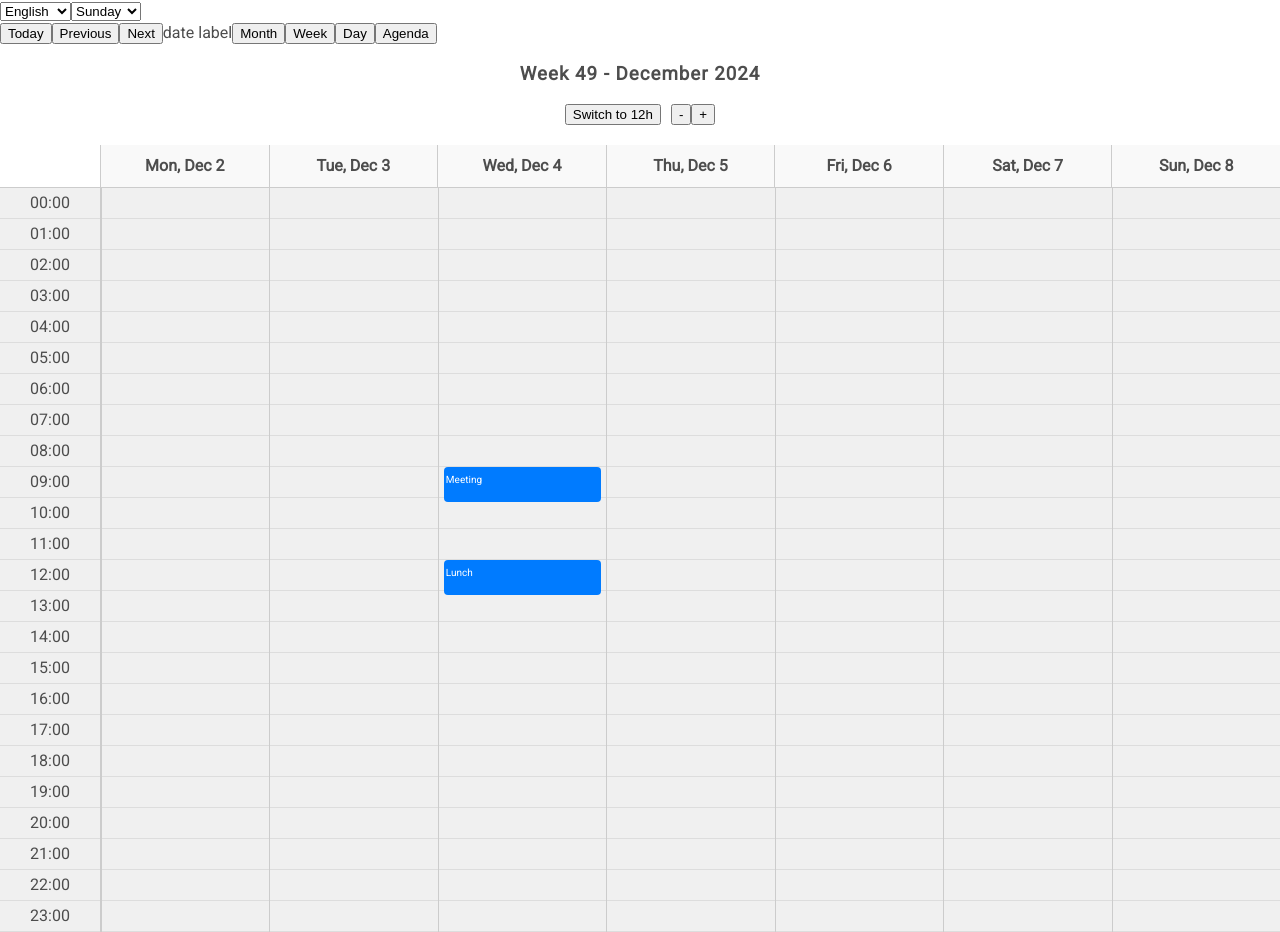
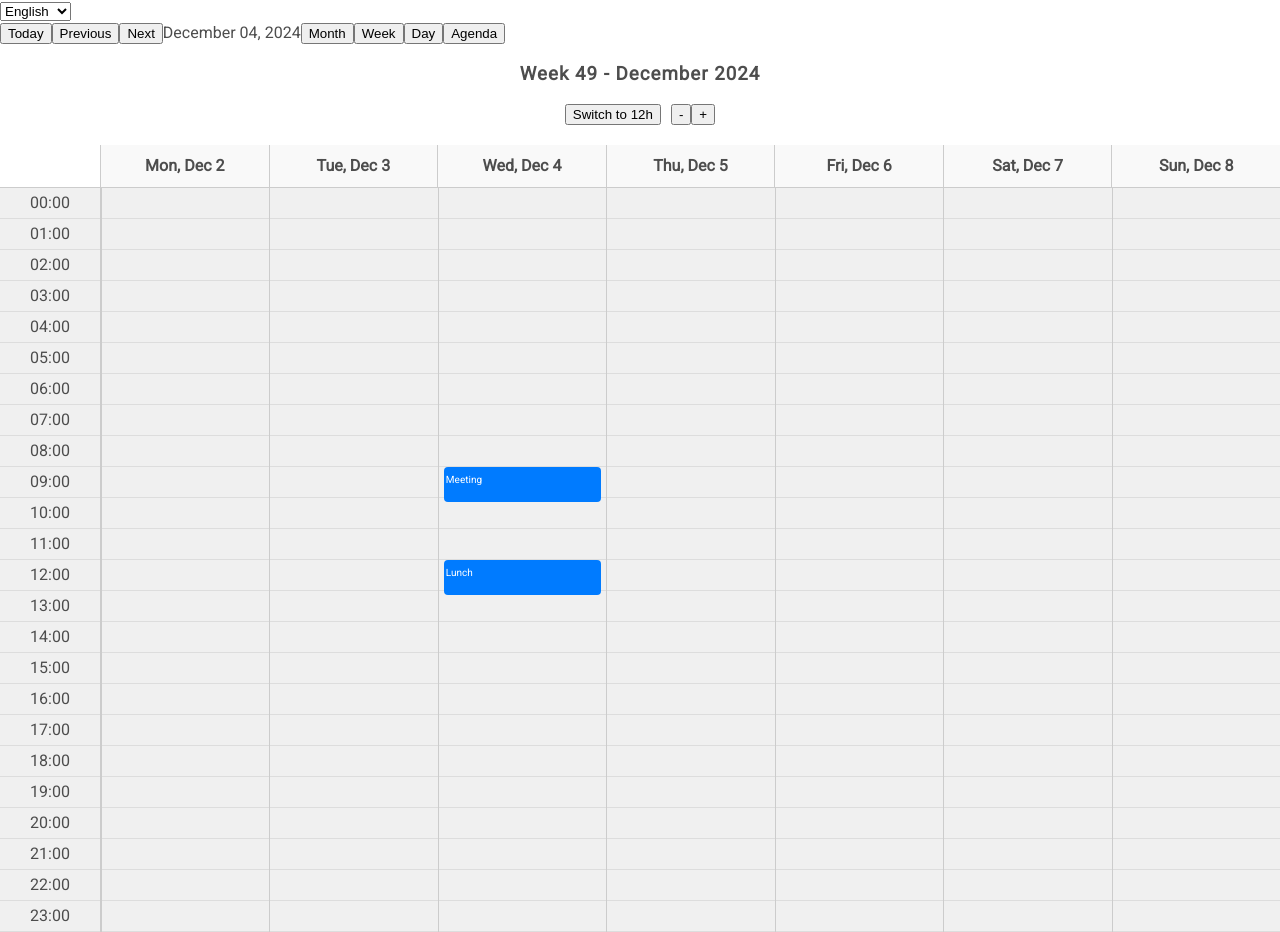
Before and after one commit to Eng-FerasAhmad/razor-calendar, a React (Vite) app: page / in a window 1280 px wide. Built offline with nearby package versions, Linux system fonts and the light colour scheme.

Commit message:
move toolbar to stand alone component

```diff
--- a/src/components/app/App.tsx
+++ b/src/components/app/App.tsx
@@ -1,13 +1,76 @@
-import { ReactElement } from 'react';
+import { DateTime } from 'luxon';
+import { ReactElement, useState } from 'react';
+
+import { RazorCalendar } from 'calendar/index';
 import { AppContainer } from 'components/app/styles';
+import Toolbar from 'components/toolbar/Toolbar';
 import { GlobalStyle } from 'style/global';
-import Toolbar from 'toolbar/Toolbar';
+import { ViewType } from 'types/calendar';
+import { navigate, NavigateAction } from 'utils/constants';
 
 export default function App(): ReactElement {
+    const events = [
+        {
+            id: '1',
+            title: 'Meeting',
+            start: '2024-12-04T09:00',
+            end: '2024-12-04T10:00',
+        },
+        {
+            id: '2',
+            title: 'Lunch',
+            start: '2024-12-04T12:00',
+            end: '2024-12-04T13:00',
+        },
+    ];
+
+    // State for Toolbar and Calendar
+    const [currentView, setCurrentView] = useState<ViewType>('week');
+    const [currentLang, setCurrentLang] = useState<string>('en');
+    const [currentDate, setCurrentDate] = useState<DateTime>(DateTime.now);
+
+    // Handlers
+    const handleViewChange = (view: ViewType): void => {
+        setCurrentView(view);
+    };
+
+    const handleLanguageChange = (language: string): void => {
+        setCurrentLang(language);
+    };
+
+    const handleNavigate = (
+        action: NavigateAction,
+        newDate?: DateTime
+    ): void => {
+        const updatedDate = navigate(
+            currentView,
+            currentDate,
+            action,
+            newDate || DateTime.now()
+        );
+        setCurrentDate(updatedDate);
+    };
+
     return (
         <AppContainer data-testid="app">
             <GlobalStyle />
-            <Toolbar />
+            {/* Pass handlers and state to Toolbar */}
+            <Toolbar
+                currentView={currentView}
+                onViewChange={handleViewChange}
+                currentLang={currentLang}
+                onLanguageChange={handleLanguageChange}
+                currentDate={currentDate}
+                onNavigate={handleNavigate}
+            />
+
+            {/* Pass updated values to RazorCalendar */}
+            <RazorCalendar
+                events={events}
+                view={currentView}
+                language={currentLang}
+                selectedDate={currentDate}
+            />
         </AppContainer>
     );
 }
--- a/src/components/calendar/toolbar/Toolbar.tsx
+++ /dev/null
@@ -1,127 +0,0 @@
-import { DateTime } from 'luxon';
-import { ChangeEvent, ReactElement, useState } from 'react';
-
-import { RazorCalendar } from 'calendar/index';
-import { ViewType } from 'types/calendar';
-import { navigate, NavigateAction } from 'utils/constants';
-
-export default function Toolbar(): ReactElement {
-    const events = [
-        {
-            id: '1',
-            title: 'Meeting',
-            start: '2024-12-04T09:00',
-            end: '2024-12-04T10:00',
-        },
-        {
-            id: '2',
-            title: 'Lunch',
-            start: '2024-12-04T12:00',
-            end: '2024-12-04T13:00',
-        },
-    ];
-    const [currentView, setCurrentView] = useState<ViewType>('week');
-    const [currentLang, setCurrentLang] = useState<string>('en');
-    const [currentDate, setCurrentDate] = useState<DateTime>(DateTime.now);
-
-    const handleViewChange = (view: ViewType): void => {
-        console.log(view);
-        setCurrentView(view);
-    };
-
-    const handleLanguageChange = (): void => {
-        setCurrentLang('en');
-    };
-
-    // Views and labels
-    const label = 'date label'; // date.toFormat('MMMM yyyy');
-    const views: ViewType[] = ['month', 'week', 'day', 'agenda'];
-
-    // Localized messages
-    const messages: Record<string, string> = {
-        today: 'Today',
-        previous: 'Previous',
-        next: 'Next',
-        month: 'Month',
-        week: 'Week',
-        day: 'Day',
-        agenda: 'Agenda',
-    };
-
-    const handleNavigate = (
-        action: NavigateAction,
-        newDate?: DateTime
-    ): void => {
-        const updatedDate = navigate(
-            currentView,
-            currentDate,
-            action,
-            newDate || DateTime.now()
-        );
-        setCurrentDate(updatedDate);
-    };
-
-    const handleFirstDayChange = (
-        event: ChangeEvent<HTMLSelectElement>
-    ): void => {
-        const selectedFirstDay = Number(event.target.value);
-        console.log('selectedFirstDay', selectedFirstDay);
-    };
-
-    const renderViewNames = () => {
-        return views.map((name) => (
-            <button
-                key={name}
-                type="button"
-                onClick={() => handleViewChange(name)}
-                className={'rbc-active'}
-            >
-                {messages[name]}
-            </button>
-        ));
-    };
-
-    return (
-        <div className="rbc-toolbar">
-            <div className="rbc-toolbar-controls">
-                {/* Language Selector */}
-                <select value={'en'} onChange={handleLanguageChange}>
-                    <option value="en">English</option>
-                    <option value="de">Deutsch</option>
-                </select>
-
-                {/* First Day of Week Selector */}
-                <select value={0} onChange={handleFirstDayChange}>
-                    <option value={0}>{'Sunday'}</option>
-                    <option value={1}>{'Monday'}</option>
-                </select>
-            </div>
-
-            {/* Navigation Buttons */}
-            <span className="rbc-btn-group">
-                <button type="button" onClick={() => handleNavigate('TODAY')}>
-                    {messages.today}
-                </button>
-                <button type="button" onClick={() => handleNavigate('PREV')}>
-                    {messages.previous}
-                </button>
-                <button type="button" onClick={() => handleNavigate('NEXT')}>
-                    {messages.next}
-                </button>
-            </span>
-
-            {/* Current View Label */}
-            <span className="rbc-toolbar-label">{label}</span>
-
-            {/* View Buttons */}
-            <span className="rbc-btn-group">{renderViewNames()}</span>
-
-            <RazorCalendar
-                events={events}
-                view={currentView}
-                language={currentLang}
-                selectedDate={currentDate}
-            />
-        </div>
-    );
-}
--- /dev/null
+++ b/src/components/toolbar/Toolbar.tsx
@@ -0,0 +1,84 @@
+import { DateTime } from 'luxon';
+import { ChangeEvent, ReactElement } from 'react';
+import { ViewType } from 'types/calendar';
+import { NavigateAction } from 'utils/constants';
+
+interface ToolbarProps {
+    currentView: ViewType;
+    onViewChange: (view: ViewType) => void;
+    currentLang: string;
+    onLanguageChange: (language: string) => void;
+    currentDate: DateTime;
+    onNavigate: (action: NavigateAction, newDate?: DateTime) => void;
+}
+
+export default function Toolbar({
+    currentView,
+    onViewChange,
+    currentLang,
+    onLanguageChange,
+    currentDate,
+    onNavigate,
+}: ToolbarProps): ReactElement {
+    const views: ViewType[] = ['month', 'week', 'day', 'agenda'];
+
+    const messages: Record<string, string> = {
+        today: 'Today',
+        previous: 'Previous',
+        next: 'Next',
+        month: 'Month',
+        week: 'Week',
+        day: 'Day',
+        agenda: 'Agenda',
+    };
+
+    const renderViewNames = () => {
+        return views.map((name) => (
+            <button
+                key={name}
+                type="button"
+                onClick={() => onViewChange(name)}
+                className={currentView === name ? 'rbc-active' : ''}
+            >
+                {messages[name]}
+            </button>
+        ));
+    };
+
+    const handleLanguageChange = (event: ChangeEvent<HTMLSelectElement>) => {
+        onLanguageChange(event.target.value);
+    };
+
+    return (
+        <div className="rbc-toolbar">
+            <div className="rbc-toolbar-controls">
+                {/* Language Selector */}
+                <select value={currentLang} onChange={handleLanguageChange}>
+                    <option value="en">English</option>
+                    <option value="de">Deutsch</option>
+                </select>
+            </div>
+
+            {/* Navigation Buttons */}
+            <span className="rbc-btn-group">
+                <button type="button" onClick={() => onNavigate('TODAY')}>
+                    {messages.today}
+                </button>
+                <button type="button" onClick={() => onNavigate('PREV')}>
+                    {messages.previous}
+                </button>
+                <button type="button" onClick={() => onNavigate('NEXT')}>
+                    {messages.next}
+                </button>
+            </span>
+
+            {/* Current Date Label */}
+            <span className="rbc-toolbar-label">
+                {currentDate.toFormat('MMMM dd, yyyy')}
+            </span>
+
+            {/* View Buttons */}
+            <span className="rbc-btn-group">{renderViewNames()}</span>
+        </div>
+    );
+}
```
